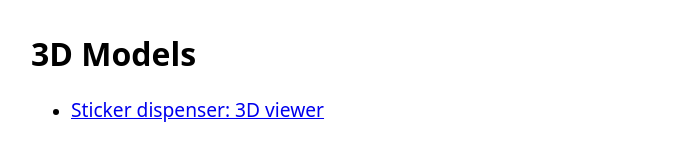
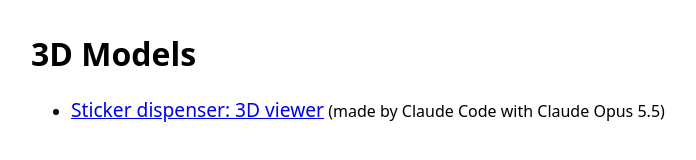
Before and after one commit to ericmjl/3d-models, a plain HTML site: page index.html in a window 1280 px wide. Shown: the whole page, without its empty margins (289-985 px from the left). Drawn offline with Linux system fonts and the light colour scheme.

Commit message:
Note that Claude Opus 5.5 designed the sticker dispenser

```diff
--- a/index.html
+++ b/index.html
@@ -1,4 +1,4 @@
 <!doctype html>
 <html><head><meta charset="utf-8"><meta name="viewport" content="width=device-width,initial-scale=1"><title>3D Models</title>
 <style>body{font-family:system-ui,sans-serif;max-width:640px;margin:2rem auto;padding:0 1rem}a{font-size:1.2rem}</style></head>
-<body><h1>3D Models</h1><ul><li><a href="sticker-dispenser/out/viewer.html">Sticker dispenser: 3D viewer</a></li></ul></body></html>
+<body><h1>3D Models</h1><ul><li><a href="sticker-dispenser/out/viewer.html">Sticker dispenser: 3D viewer</a> (made by Claude Code with Claude Opus 5.5)</li></ul></body></html>
```
Also changed, not shown: 1 other file.
